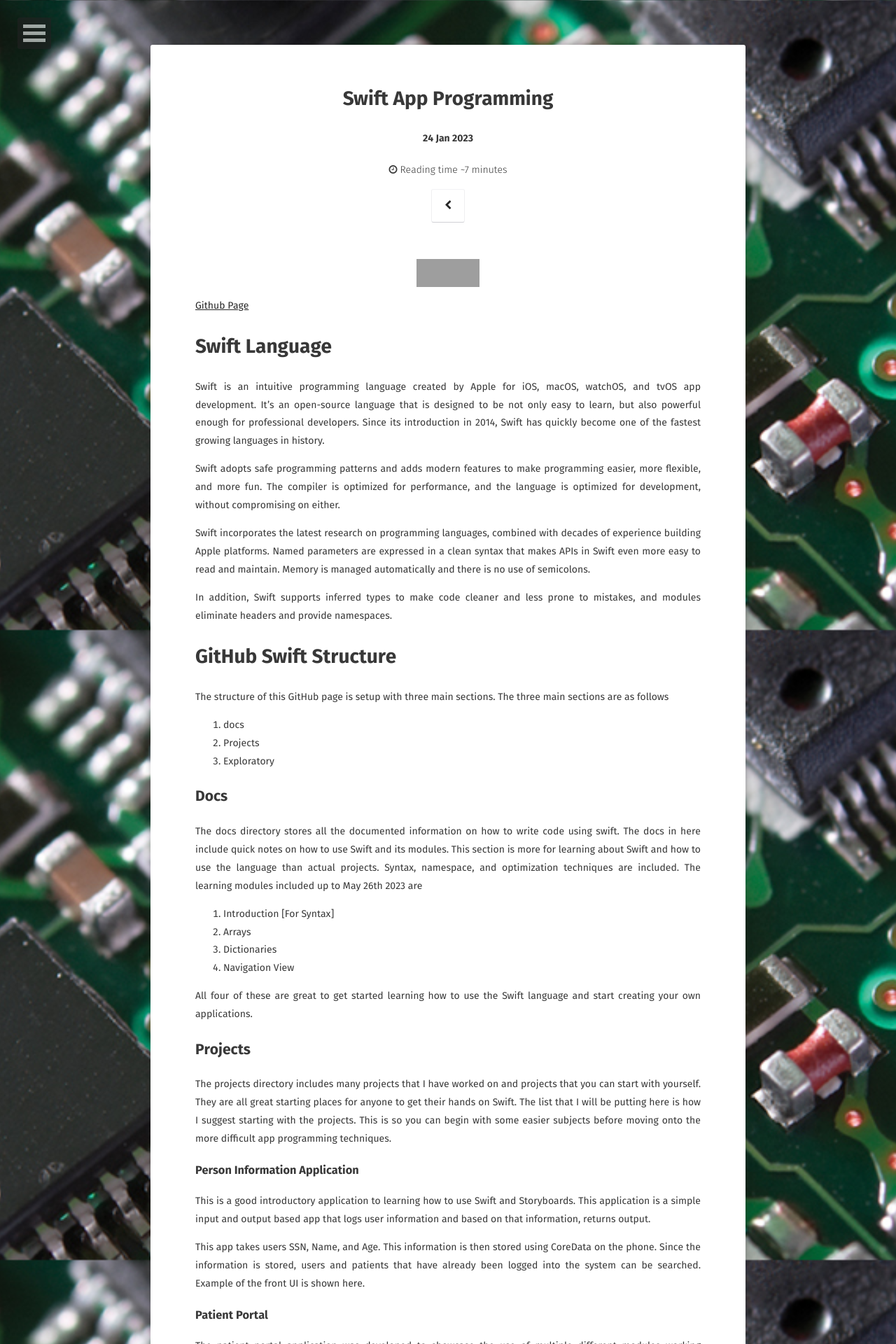
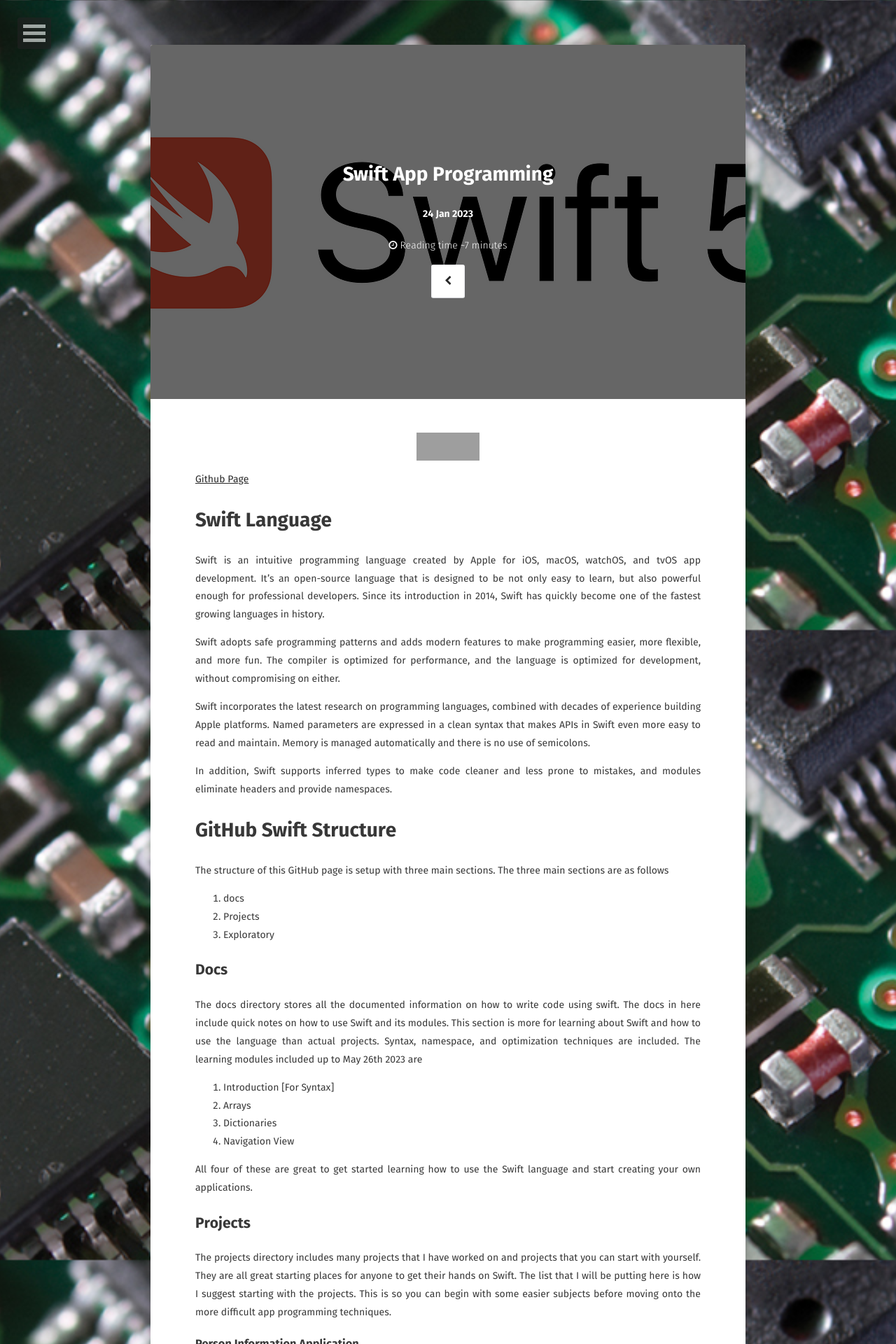
Before and after one commit to Markay12/MarkInfo-Projects, a Jekyll site: the page built from _posts/2023-01-24-swiftprogramming.md, in a window 1280 px wide. Shown: the top 1920 px of the page at 70% size. Built offline with Jekyll 4.4.1, drawn with Linux system fonts in a browser that asks for light colours; some web fonts are replaced; grey boxes are pictures that could not be loaded.

Commit message:
Add headline image

```diff
--- a/_posts/2023-01-24-swiftprogramming.md
+++ b/_posts/2023-01-24-swiftprogramming.md
@@ -4,7 +4,7 @@
 date: 2023-01-24
 excerpt: "Swift is a modern and powerful programming language developed by Apple. It is designed to be fast, safe, and efficient, making it suitable for developing a wide range of software applications, including mobile apps, desktop software, and even server-side applications. This module showcases learning the Swift programming language and some of the projects I have created."
 tags: [Mobile App Development, GitHub]
-feature:
+feature: assets/img/swift_apps/SwiftHeadline.png
 comments: false
 ---
 
```
Also changed, not shown: assets/img/swift_apps/SwiftHeadline.png (added).
